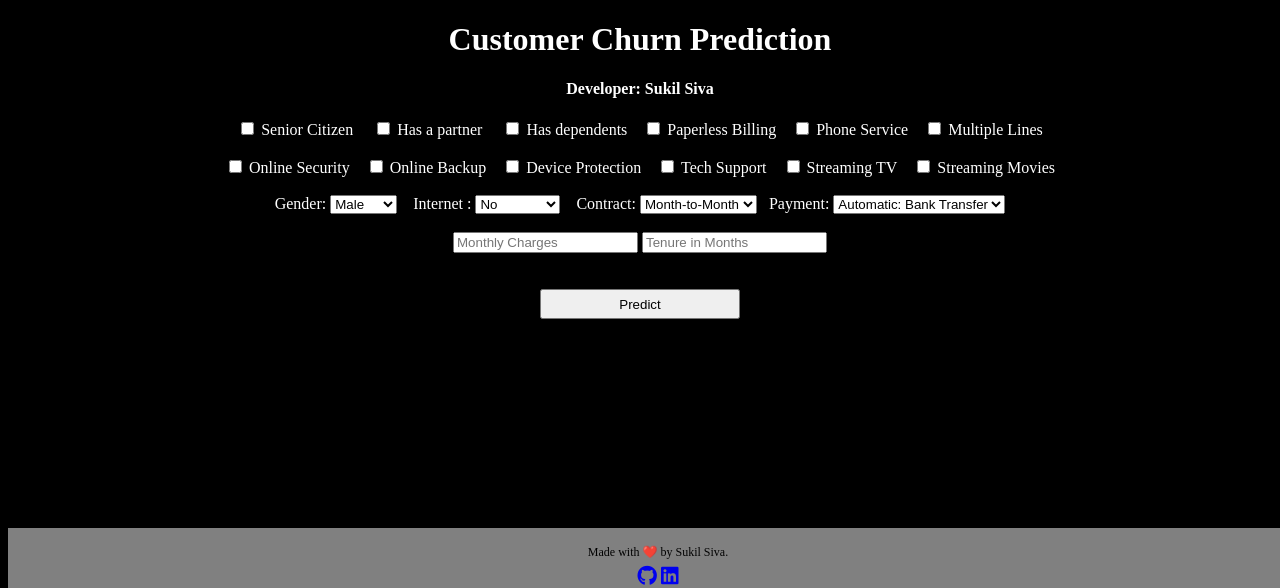
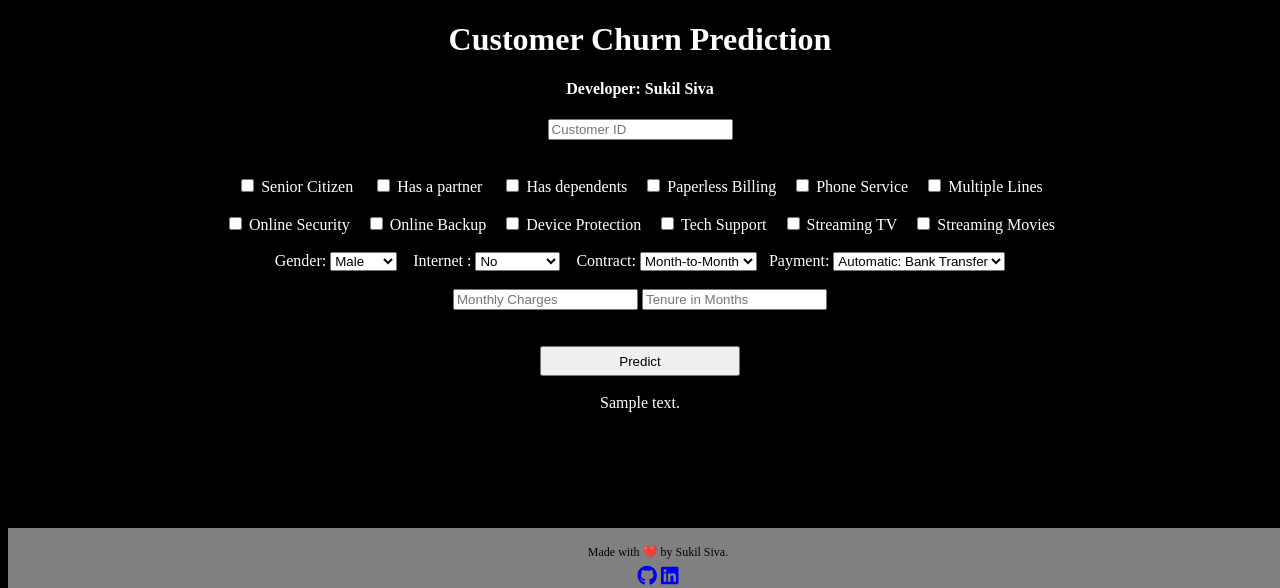
Before and after one commit to sukilsiva/Churn-Prediction-Web-App, a Flask app: template templates/index.html in a window 1280 px wide. Shown: the part 212-800 px from the top of the page. Run offline with Flask 2, Linux system fonts and the light colour scheme; the template is opened without the code that fills it: most values are stand-ins (such as "Sample title", 1, 10 or a date in 2020); parts of the project's set-up code (start-up, migrations or seed data) failed here and were passed over; some libraries are stand-ins or nearby versions.

Commit message:
Add files via upload

```diff
--- a/templates/index.html
+++ b/templates/index.html
@@ -32,7 +32,12 @@
     <form action="{{ url_for('predict')}}"method="post">
 
     <center>
-      <input type="checkbox" id="SeniorCitizen" name="SeniorCitizen" value=1>
+      <input type="string" name="CustomerID" placeholder="Customer ID"  required="required"/>
+      <br>
+     </br>
+
+     <br>
+     <input type="checkbox" id="SeniorCitizen" name="SeniorCitizen" value=1>
       <label for="SeniorCitizen"> Senior Citizen</label> &nbsp;&nbsp;&nbsp;
       <input type="checkbox" id="Partner" name="Partner" value=1>
       <label for="Partner">Has a partner</label> &nbsp;&nbsp;&nbsp;
@@ -96,7 +101,7 @@
 
 <center>
 		<input type="number"  min="0" name="MonthlyCharges" placeholder="Monthly Charges" required="required" />
-<input type="number"  min="0" name="Tenure" placeholder="Tenure in Months" required="required" />
+    <input type="number"  min="0" name="Tenure" placeholder="Tenure in Months" required="required" />
 
 </center>
 <br><br>
@@ -104,7 +109,14 @@
 <center>
 <button type="submit" class="btn btn-primary btn-block btn-large" style="height:30px;width:200px">Predict</button>
 </center>
-    </form>
+</form>
+
+<br>
+   <center>
+
+   {{ prediction_text }}
+
+  </center>
 
  </div>
 
```
